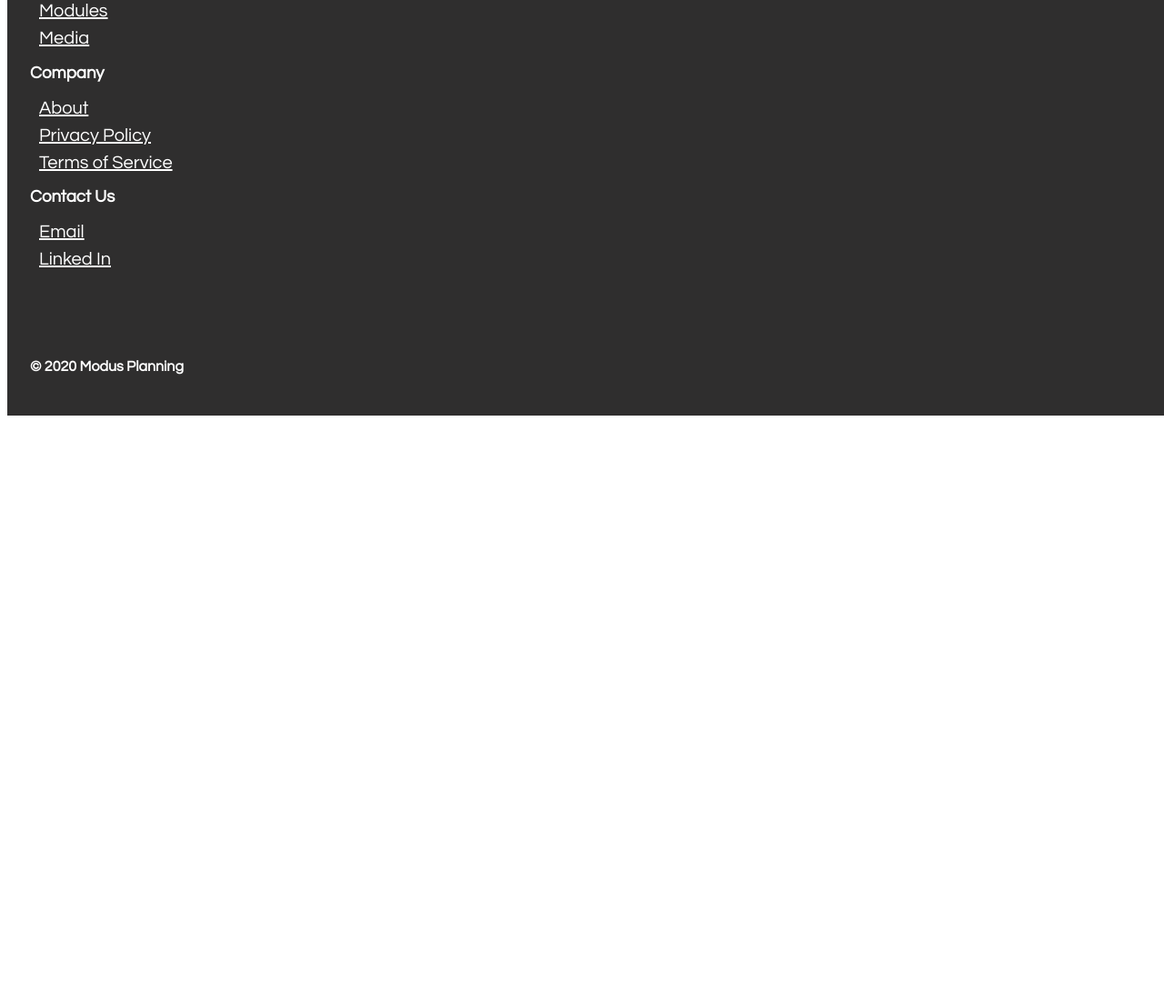
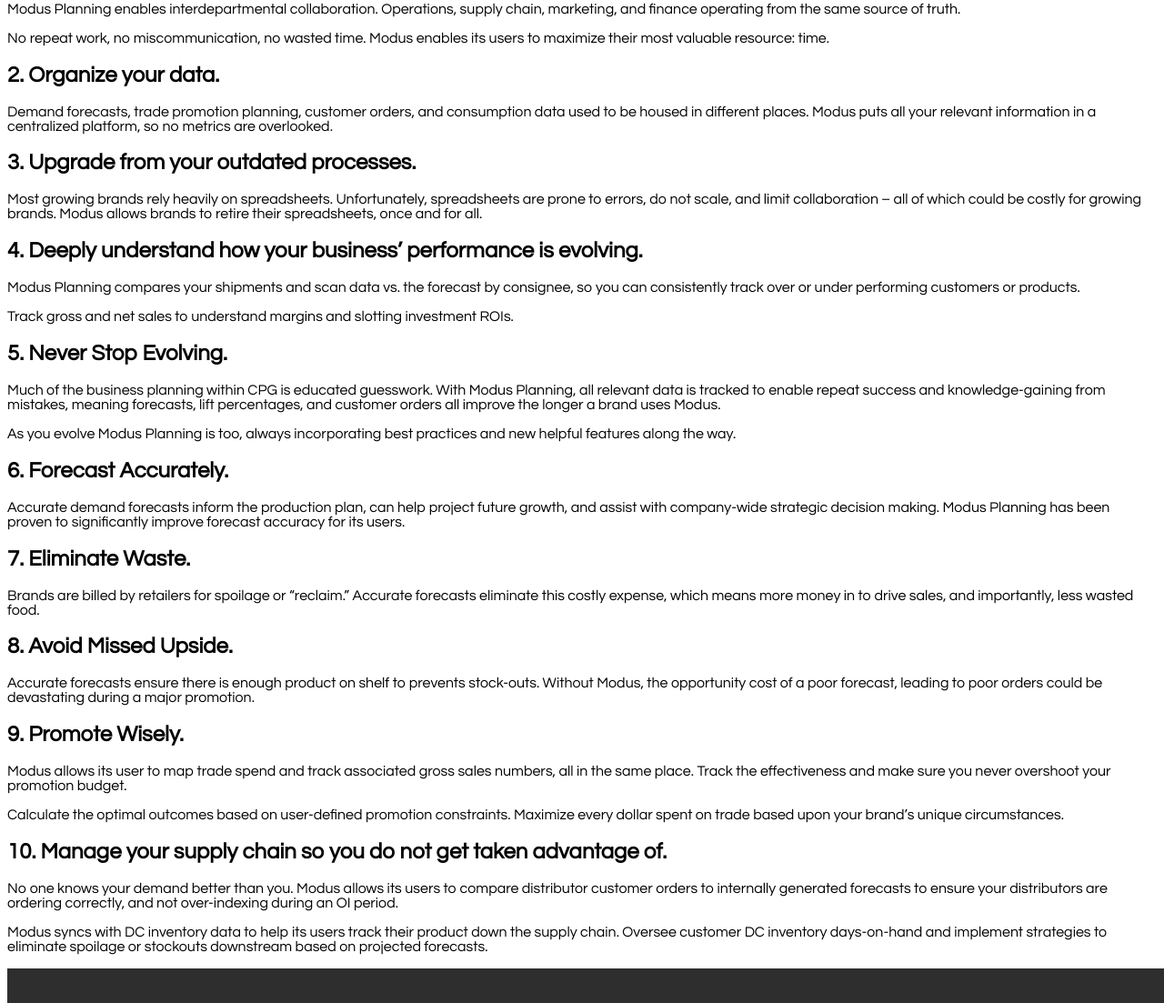
Before and after one commit to mileshd/modus-website, a Gatsby site: page /value-proposition in a window 1280 px wide. Shown: the part 568-1671 px from the top of the page at 91% size. Before the commit the page ends 1033 px from the top, so only its background shows below. Built offline with nearby package versions, Linux system fonts and the light colour scheme; Gatsby itself is replaced by a stand-in of ours.

Commit message:
Implement initial Value Proposition

```diff
--- a/src/pages/value-proposition.js
+++ b/src/pages/value-proposition.js
@@ -14,8 +14,79 @@
       <SEO title="Modus Planning Value Proposition" />
       <div className="maturity-model">
         <div className="container">
-          <h1>Value Proposition</h1>
+          <h1>Modus Planning Top 10 Value Propositions</h1>
+
           <p>
+            Modus Planning has been proven to widen your margins by enabling its users to master go-to-market execution.
+          </p>
+
+          <h2>1. Align Your Company</h2>
+          <p>
+            Modus Planning enables interdepartmental collaboration. Operations, supply chain, marketing, and finance operating from the same source of truth.
+          </p>
+          <p>
+             No repeat work, no miscommunication, no wasted time. Modus enables its users to maximize their most valuable resource: time.
+          </p>
+
+          <h2>2. Organize your data.</h2>
+          <p>
+            Demand forecasts, trade promotion planning, customer orders, and consumption data used to be housed in different places. Modus puts all your relevant information in a centralized platform, so no metrics are overlooked.
+          </p>
+
+          <h2>3. Upgrade from your outdated processes.</h2>
+          <p>
+            Most growing brands rely heavily on spreadsheets. Unfortunately, spreadsheets are prone to errors, do not scale, and limit collaboration – all of which could be costly for growing brands. Modus allows brands to retire their spreadsheets, once and for all.
+          </p>
+
+          <h2>
+            4. Deeply understand how your business’ performance is evolving.
+          </h2>
+          <p>
+            Modus Planning compares your shipments and scan data vs. the forecast by consignee, so you can consistently track over or under performing customers or products.
+          </p>
+          <p>
+            Track gross and net sales to understand margins and slotting investment ROIs.
+          </p>
+
+          <h2>5. Never Stop Evolving.</h2>
+          <p>
+            Much of the business planning within CPG is educated guesswork. With Modus Planning, all relevant data is tracked to enable repeat success and knowledge-gaining from mistakes, meaning forecasts, lift percentages, and customer orders all improve the longer a brand uses Modus.
+          </p>
+          <p>
+            As you evolve Modus Planning is too, always incorporating best practices and new helpful features along the way.
+          </p>
+
+          <h2>6. Forecast Accurately.</h2>
+          <p>
+            Accurate demand forecasts inform the production plan, can help project future growth, and assist with company-wide strategic decision making. Modus Planning has been proven to significantly improve forecast accuracy for its users.
+          </p>
+
+          <h2>7. Eliminate Waste.</h2>
+          <p>
+            Brands are billed by retailers for spoilage or “reclaim.” Accurate forecasts eliminate this costly expense, which means more money in to drive sales, and importantly, less wasted food.
+          </p>
+
+          <h2>8. Avoid Missed Upside.</h2>
+          <p>
+            Accurate forecasts ensure there is enough product on shelf to prevents stock-outs. Without Modus, the opportunity cost of a poor forecast, leading to poor orders could be devastating during a major promotion.
+          </p>
+
+          <h2>9. Promote Wisely.</h2>
+          <p>
+            Modus allows its user to map trade spend and track associated gross sales numbers, all in the same place. Track the effectiveness and make sure you never overshoot your promotion budget.
+          </p>
+          <p>
+            Calculate the optimal outcomes based on user-defined promotion constraints. Maximize every dollar spent on trade based upon your brand’s unique circumstances.
+          </p>
+
+          <h2>
+            10. Manage your supply chain so you do not get taken advantage of.
+          </h2>
+          <p>
+            No one knows your demand better than you. Modus allows its users to compare distributor customer orders to internally generated forecasts to ensure your distributors are ordering correctly, and not over-indexing during an OI period.
+          </p>
+          <p>
+            Modus syncs with DC inventory data to help its users track their product down the supply chain. Oversee customer DC inventory days-on-hand and implement strategies to eliminate spoilage or stockouts downstream based on projected forecasts.
           </p>
 
         </div>
```
